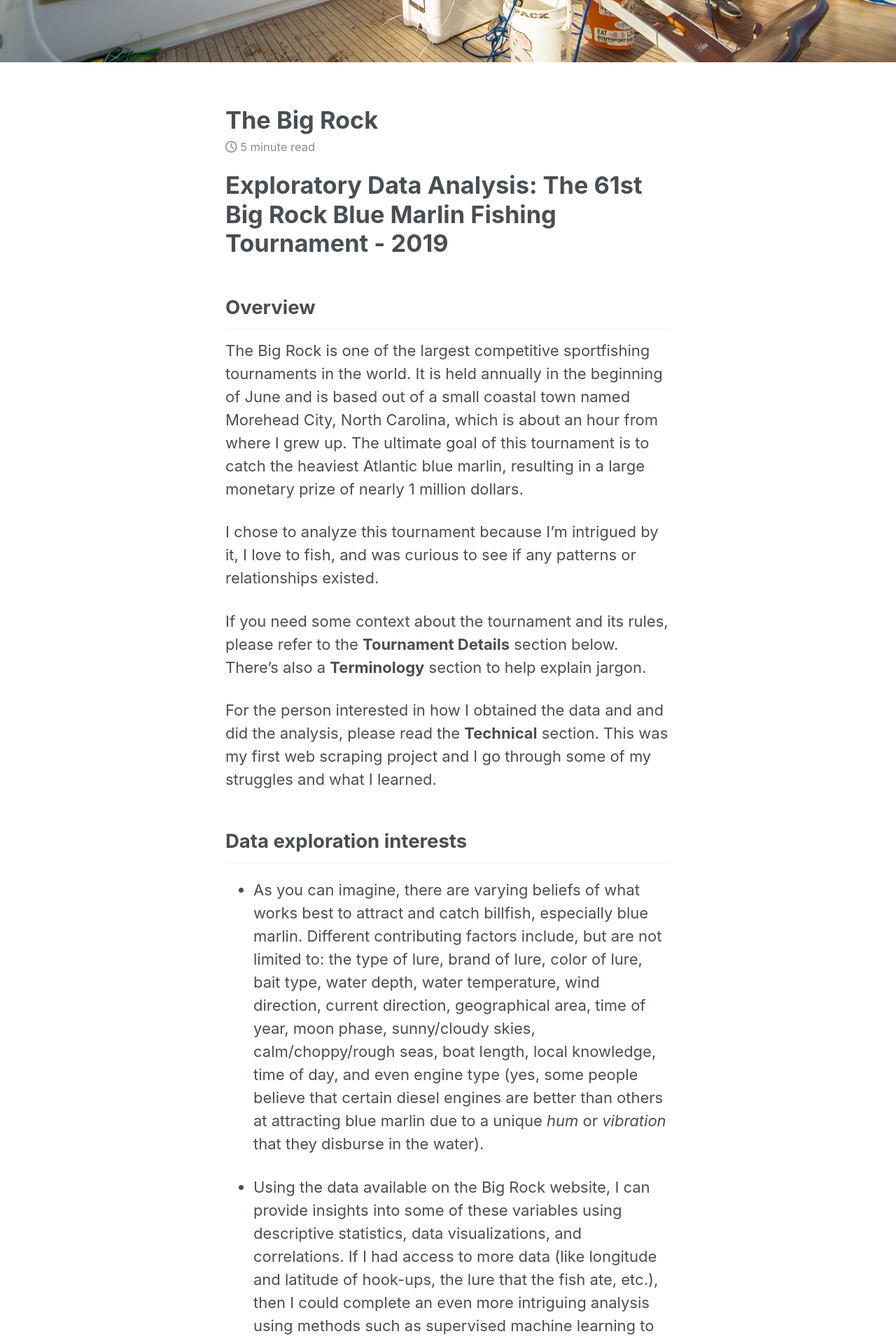
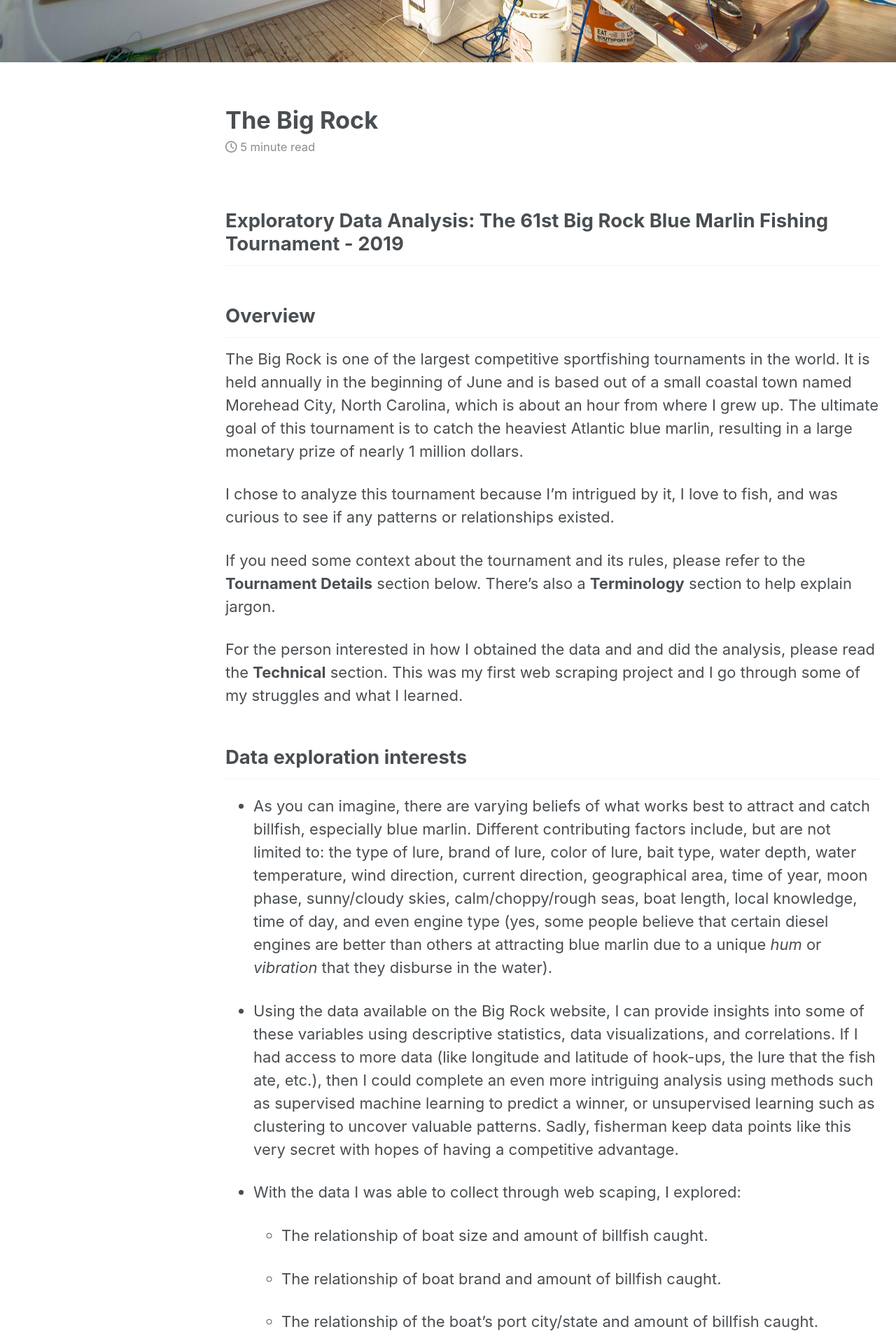
Before and after one commit to julian-swart/julian-swart.github.io, a Jekyll site: the page built from _posts/2019-07-14-the-big-rock-fishing-tournament.md, in a window 1280 px wide. Shown: the part 569-2486 px from the top of the page at 70% size. Built offline with Jekyll 4.4.1, drawn with Linux system fonts in a browser that asks for light colours; cached includes are drawn as plain includes; nearby versions of some CDN libraries.

```diff
--- a/_config.yml
+++ b/_config.yml
@@ -294,6 +294,7 @@ defaults:
       type: posts
     values:
       layout: single
+      classes: wide
       author_profile: false
       read_time: true
       comments: true
--- a/_posts/2019-07-14-the-big-rock-fishing-tournament.md
+++ b/_posts/2019-07-14-the-big-rock-fishing-tournament.md
@@ -7,7 +7,7 @@ header:
 excerpt: "This post is an exploratory data analysis on the 2019 Big Rock blue marlin fishing tournament. I used Python to scrape the data from the website and used R for data manipulation and visualization."
 ---
 
-# Exploratory Data Analysis: The 61st Big Rock Blue Marlin Fishing Tournament - 2019
+## Exploratory Data Analysis: The 61st Big Rock Blue Marlin Fishing Tournament - 2019
 
 ## Overview
 
```
Also changed, not shown: 3 other files.
